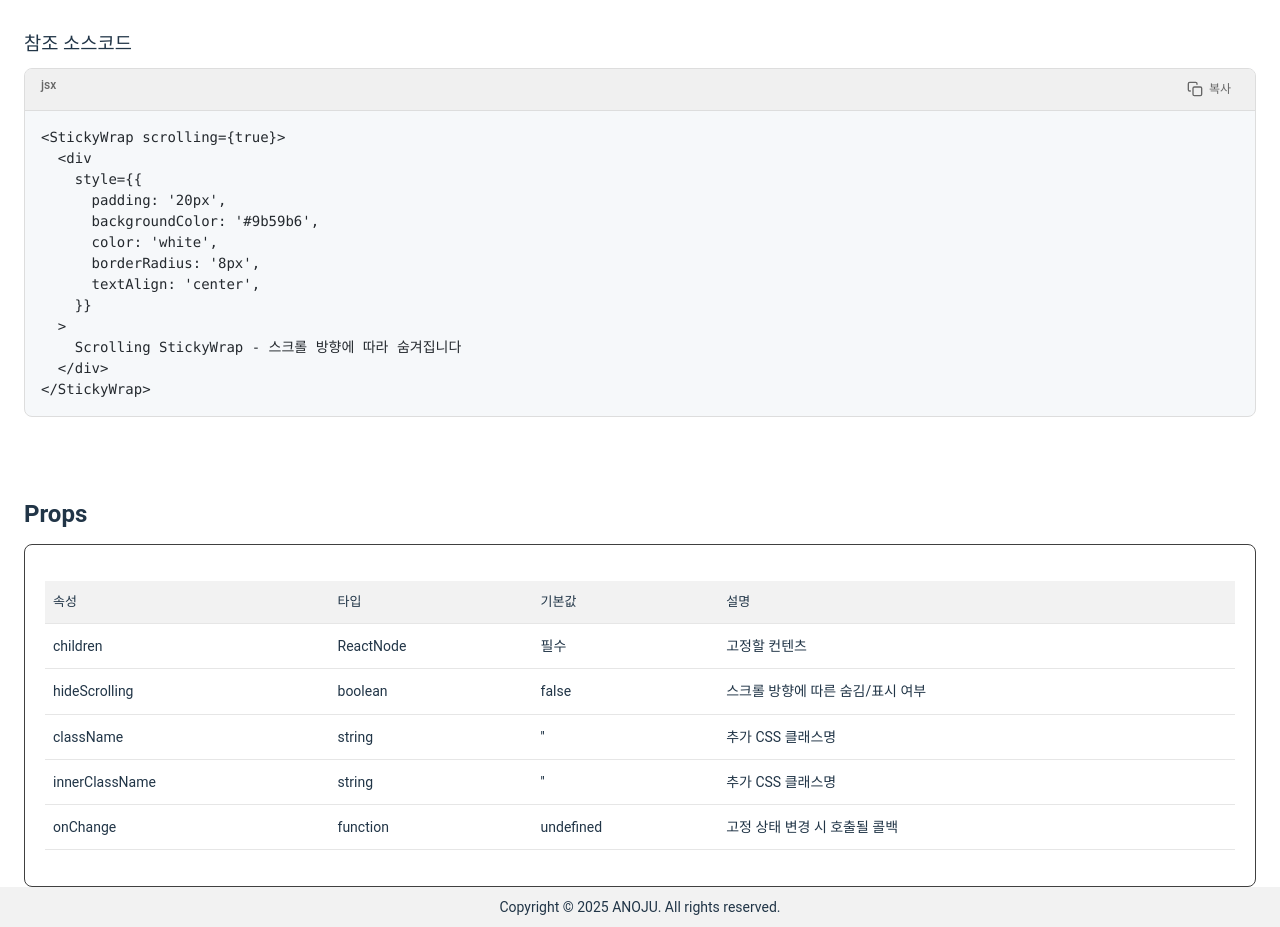
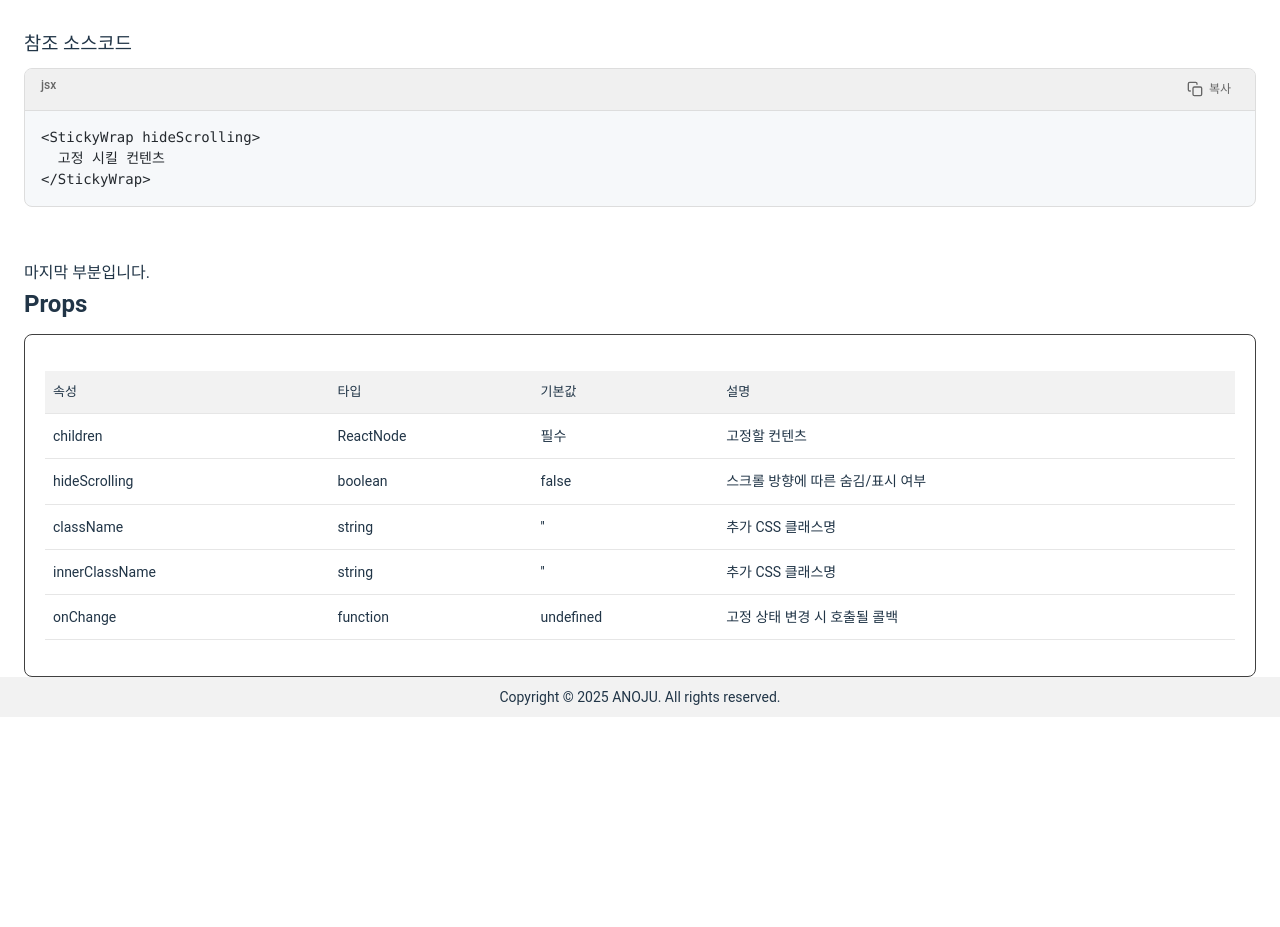
Before and after one commit to anoju/anoju-react, a React (Vite) app: page /guide/stickyWrap in a window 1280 px wide. Shown: the part 3440-4367 px from the top of the page. After the commit the page ends 4157 px from the top, so only its background shows below. Built offline with nearby package versions, Linux system fonts and the light colour scheme.

Commit message:
sticky wrap 작업중(10)

```diff
--- a/src/pages/guide/stickyWrap.tsx
+++ b/src/pages/guide/stickyWrap.tsx
@@ -194,18 +194,8 @@ const StickyWrapGuide = () => {
 
         <h3 className={styles['sub-title']}>참조 소스코드</h3>
         <CodeHighlight
-          code={`<StickyWrap scrolling={true}>
-  <div
-    style={{
-      padding: '20px',
-      backgroundColor: '#9b59b6',
-      color: 'white',
-      borderRadius: '8px',
-      textAlign: 'center',
-    }}
-  >
-    Scrolling StickyWrap - 스크롤 방향에 따라 숨겨집니다
-  </div>
+          code={`<StickyWrap hideScrolling>
+  고정 시킬 컨텐츠
 </StickyWrap>`}
           language="jsx"
         />
```
